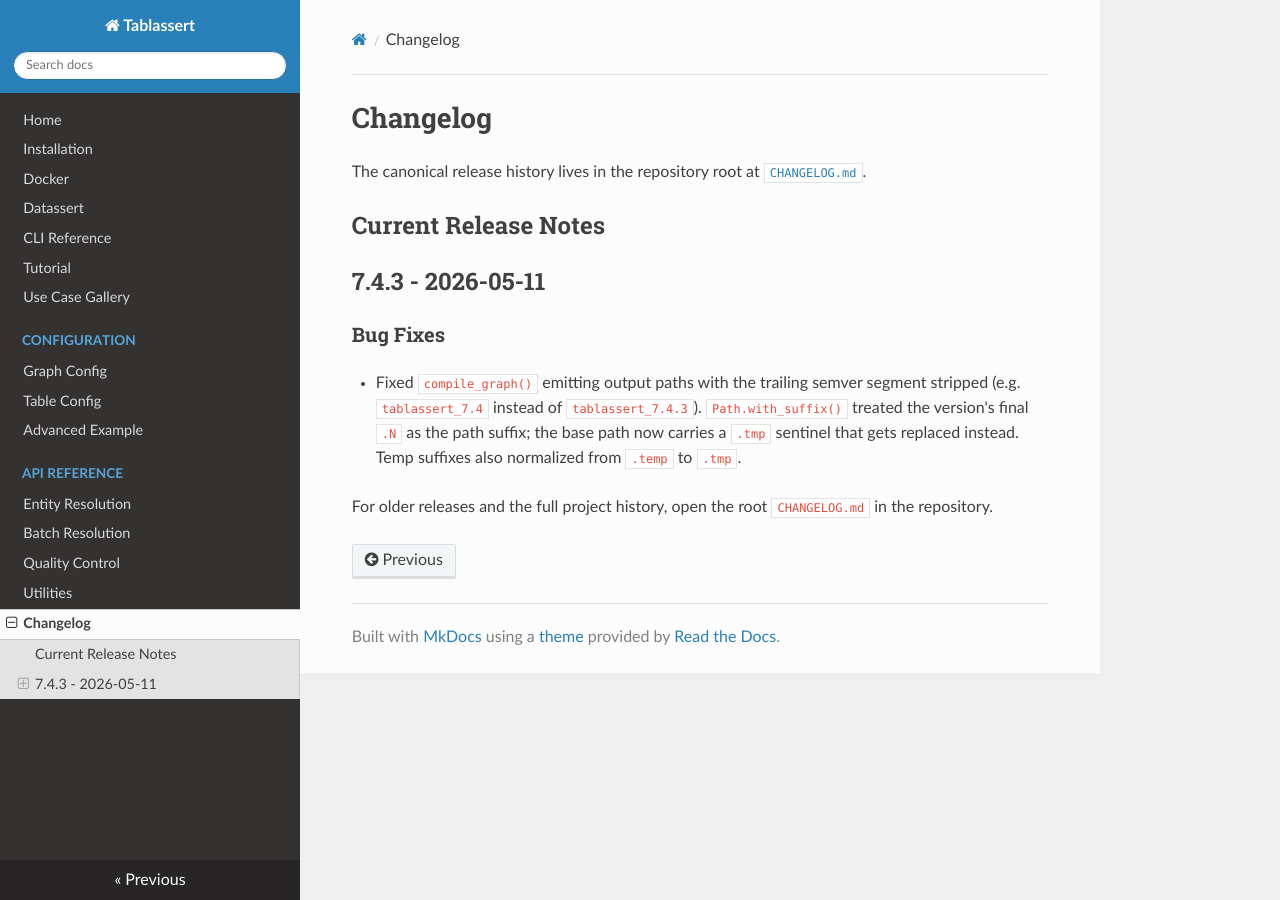
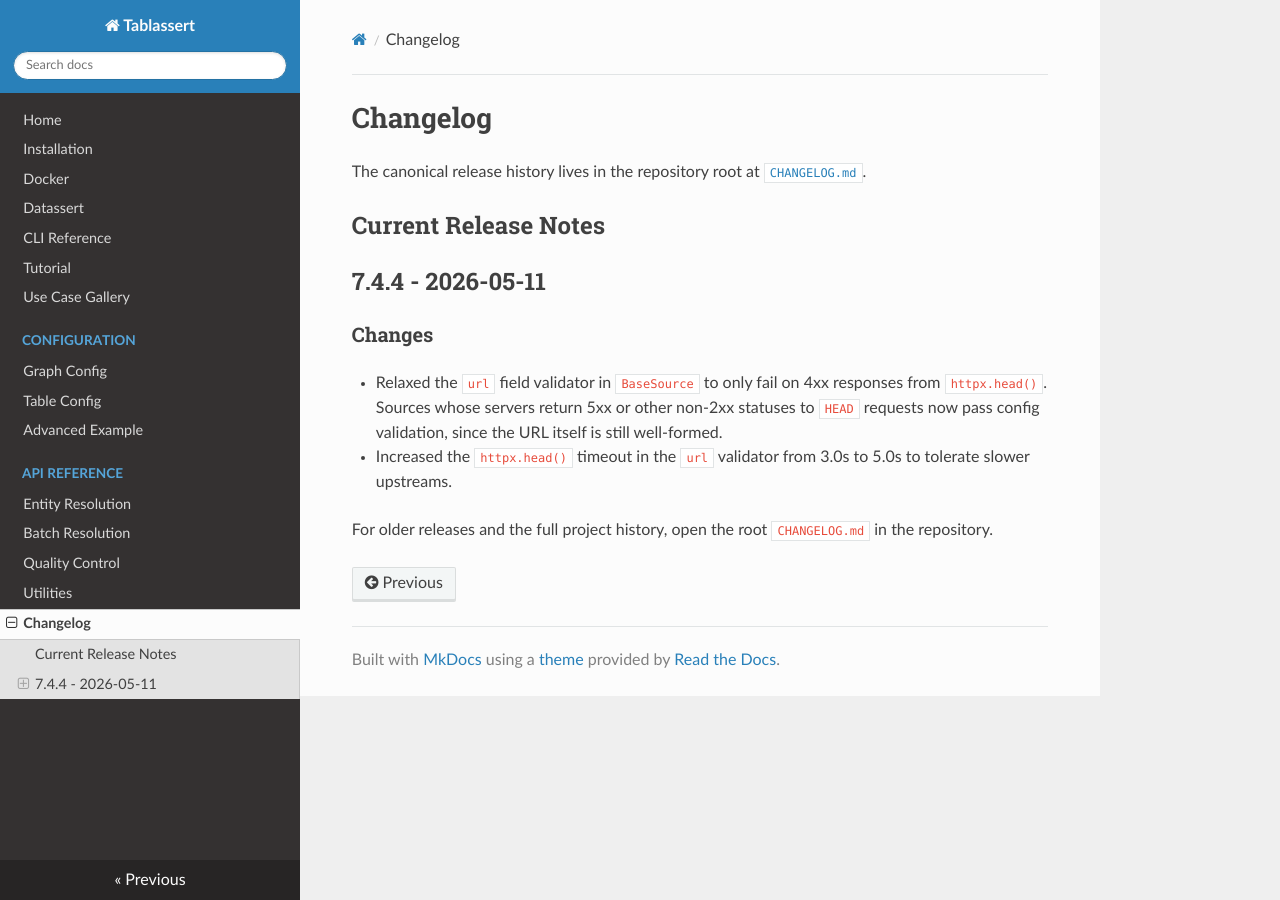
Before and after one commit to SkyeAv/Tablassert3.0.0, an MkDocs documentation site: the page built from docs/changelog.md, in a window 1280 px wide. Built offline with MkDocs 1.6.1, drawn with Linux system fonts in a browser that asks for light colours; nearby versions of some CDN libraries.

Commit message:
Documented Better Validation

```diff
--- a/docs/changelog.md
+++ b/docs/changelog.md
@@ -4,10 +4,11 @@ The canonical release history lives in the repository root at [`CHANGELOG.md`](h
 
 ## Current Release Notes
 
-## 7.4.3 - 2026-05-11
+## 7.4.4 - 2026-05-11
 
-### Bug Fixes
+### Changes
 
-- Fixed `compile_graph()` emitting output paths with the trailing semver segment stripped (e.g. `tablassert_7.4` instead of `tablassert_7.4.3`). `Path.with_suffix()` treated the version's final `.N` as the path suffix; the base path now carries a `.tmp` sentinel that gets replaced instead. Temp suffixes also normalized from `.temp` to `.tmp`.
+- Relaxed the `url` field validator in `BaseSource` to only fail on 4xx responses from `httpx.head()`. Sources whose servers return 5xx or other non-2xx statuses to `HEAD` requests now pass config validation, since the URL itself is still well-formed.
+- Increased the `httpx.head()` timeout in the `url` validator from 3.0s to 5.0s to tolerate slower upstreams.
 
 For older releases and the full project history, open the root `CHANGELOG.md` in the repository.
```
Also changed, not shown: CHANGELOG.md (+6 -0 lines).
